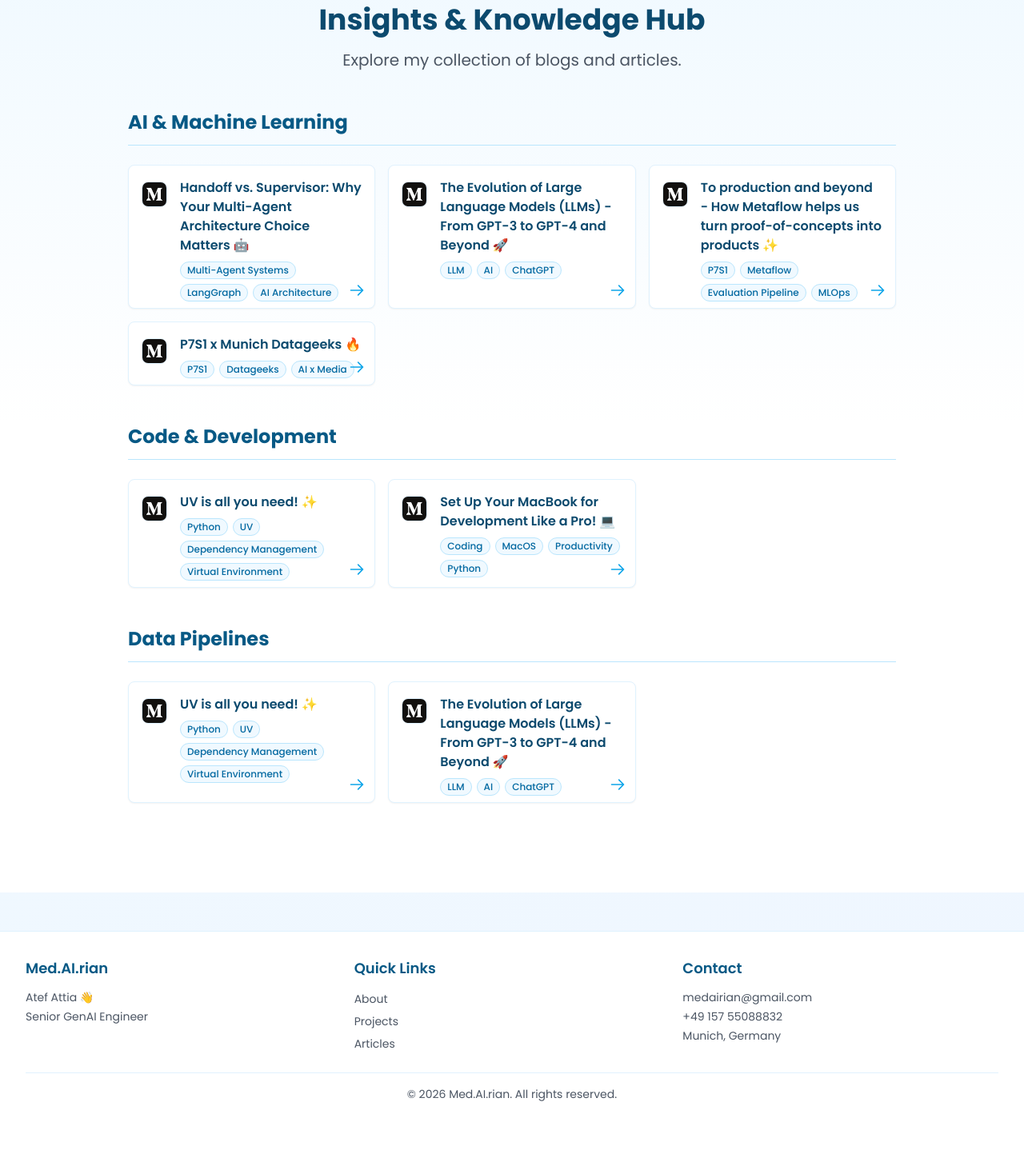
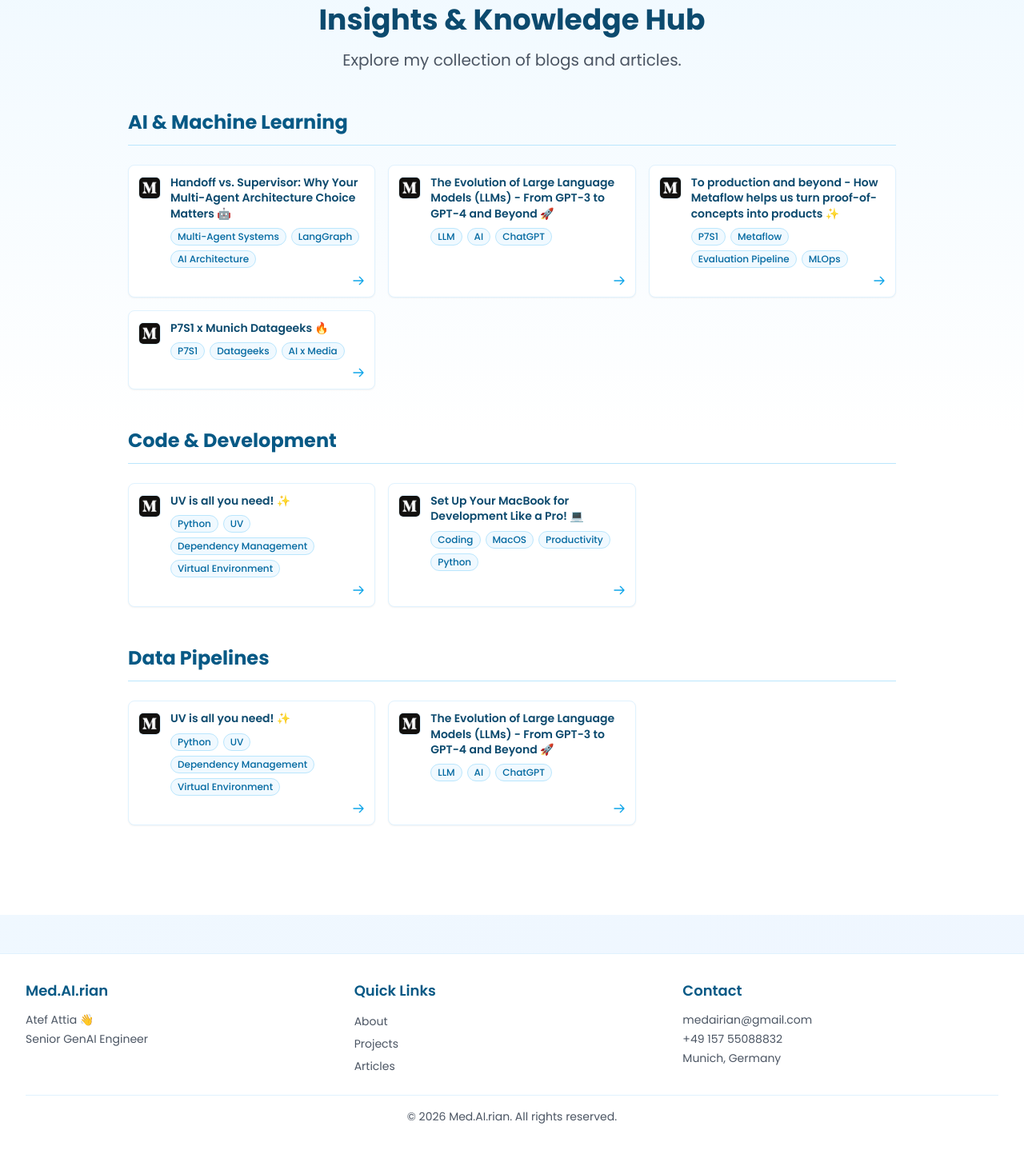
Before and after one commit to atefattia/medairian-digital, a Flask app: page /articles in a window 1280 px wide. Shown: the part 188-1626 px from the top of the page at 80% size. Before the commit the page ends 1565 px from the top, so only its background shows below. Run offline with Flask 3, Linux system fonts and the light colour scheme; some libraries are stand-ins or nearby versions.

Commit message:
🩹 fix: resolve article card overlap and make cards compact
Replace absolute-positioned arrow with flex layout to prevent icon/text
overlap on smaller cards. Reduce padding, spacing, and font sizes for a
more compact look. Cards now stretch to equal height within grid rows.

```diff
--- a/templates/pages/articles.html
+++ b/templates/pages/articles.html
@@ -24,11 +24,11 @@
 
             <div class="grid gap-4 grid-cols-1 sm:grid-cols-2 lg:grid-cols-3">
                 {% for article in section.articles %}
-                <div class="bg-white rounded-lg shadow-sm border border-sky-100 hover:shadow-md transition-all duration-300 group relative">
-                    <a href="{{ article.link }}" target="_blank" class="block p-4 pb-2">
-                        <div class="flex items-start space-x-4">
-                            <div class="flex-shrink-0 mt-1">
-                                <div class="h-8 w-8 rounded-lg bg-white border border-sky-100 flex items-center justify-center overflow-hidden">
+                <div class="bg-white rounded-lg shadow-sm border border-sky-100 hover:shadow-md transition-all duration-300 group">
+                    <a href="{{ article.link }}" target="_blank" class="flex flex-col h-full p-3">
+                        <div class="flex items-start space-x-3 flex-1">
+                            <div class="flex-shrink-0 mt-0.5">
+                                <div class="h-7 w-7 rounded-md bg-white border border-sky-100 flex items-center justify-center overflow-hidden">
                                     {% if article.platform == 'medium' %}
                                     <img src="{{ article.logo }}" alt="{{ article.platform }} logo" class="h-full w-full object-contain">
                                     {% elif article.platform == 'substack' %}
@@ -43,7 +43,7 @@
                                 </div>
                             </div>
                             <div class="flex-1">
-                                <h4 class="text-base font-semibold text-sky-900 group-hover:text-sky-700 transition-colors">
+                                <h4 class="text-sm font-semibold text-sky-900 group-hover:text-sky-700 transition-colors leading-snug">
                                     {{ article.title }}
                                 </h4>
                                 {% if article.tags %}
@@ -57,12 +57,12 @@
                                 {% endif %}
                             </div>
                         </div>
+                        <div class="flex justify-end mt-2">
+                            <svg class="h-4 w-4 text-sky-500 group-hover:text-sky-700 transition-colors" fill="none" stroke="currentColor" viewBox="0 0 24 24">
+                                <path stroke-linecap="round" stroke-linejoin="round" stroke-width="2" d="M14 5l7 7m0 0l-7 7m7-7H3"/>
+                            </svg>
+                        </div>
                     </a>
-                    <div class="absolute bottom-0 right-0 p-3">
-                        <svg class="h-5 w-5 text-sky-500 group-hover:text-sky-700 transition-colors" fill="none" stroke="currentColor" viewBox="0 0 24 24">
-                            <path stroke-linecap="round" stroke-linejoin="round" stroke-width="2" d="M14 5l7 7m0 0l-7 7m7-7H3"/>
-                        </svg>
-                    </div>
                 </div>
                 {% endfor %}
             </div>
```
